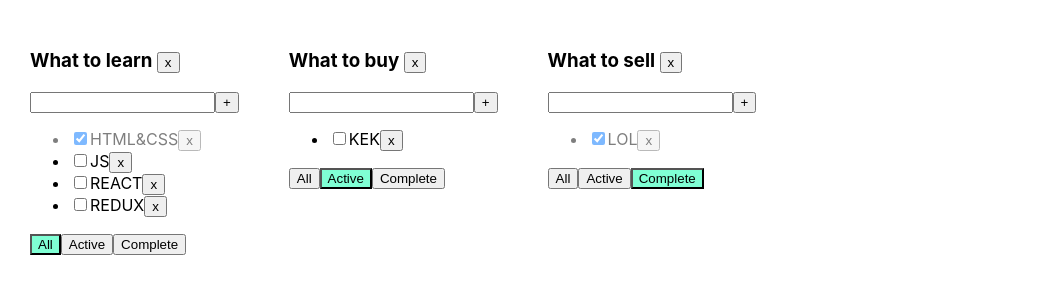
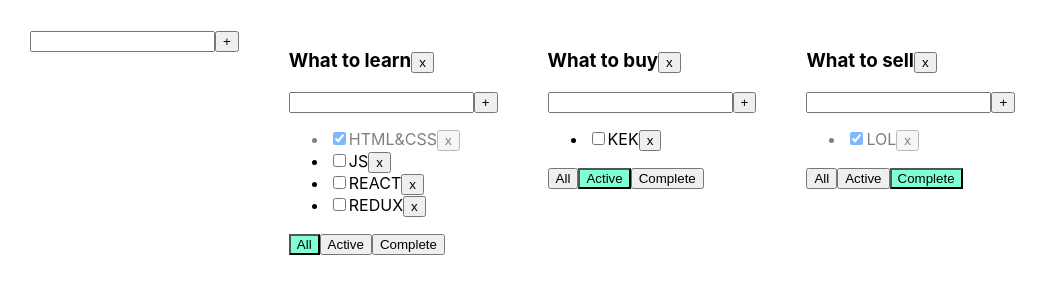
Before and after one commit to AltyAlty/react-project-todo-list, a React (Create React App) app: page / in a window 1280 px wide. Shown: the top 300 px of the page, without its empty margins (0-1048 px from the left). Built offline with nearby package versions, Linux system fonts and the light colour scheme.

Commit message:
add option to add multiple todolists, create AddItem component, refactor App and Todolist components

```diff
--- /dev/null
+++ b/src/AddItemForm.tsx
@@ -0,0 +1,48 @@
+import {ChangeEvent, KeyboardEvent, useState} from 'react';
+
+export type AddItemFormPropsType = {
+    addItem: (title: string) => void
+};
+
+export const AddItemForm = (props: AddItemFormPropsType) => {
+    let [newTaskTitle, setNewTaskTitle] = useState<string>('');
+    let [inputError, setInputError] = useState<string | null>(null);
+
+    const onNewTitleChangeHandler = (e: ChangeEvent<HTMLInputElement>) => {
+        setNewTaskTitle(e.currentTarget.value);
+    };
+
+    const onKeyPressHandler = (e: KeyboardEvent<HTMLInputElement>) => {
+        setInputError(null);
+
+        if (e.ctrlKey === true && e.charCode === 13) {
+            props.addItem(newTaskTitle);
+            setNewTaskTitle('');
+        }
+    };
+
+    const addItem = () => {
+        /*Метод "trim()" удаляет пробельные символы с начала и конца строки.*/
+        if (newTaskTitle.trim() !== '') {
+            props.addItem(newTaskTitle);
+            setNewTaskTitle('');
+        } else {
+            setInputError('Title is required');
+        }
+    };
+
+    return (
+        <div>
+            <input type='text'
+                   value={newTaskTitle}
+                   onChange={onNewTitleChangeHandler}
+                   onKeyPress={onKeyPressHandler}
+                   className={inputError ? 'error' : ''}
+            />
+
+            <button onClick={addItem}>+</button>
+
+            {inputError && <div className='error-message'>{inputError}</div>}
+        </div>
+    )
+};
--- a/src/App.tsx
+++ b/src/App.tsx
@@ -9,6 +9,7 @@
 import './App.css';
 import {TaskType, Todolist} from './Todolist';
 import {v1} from 'uuid';
+import {AddItemForm} from "./AddItemForm";
 
 export type FilterValuesType = 'all' | 'active' | 'complete';
 
@@ -17,6 +18,10 @@
     title: string
     filter: FilterValuesType
 };
+
+type TasksType = {
+    [key : string]: Array<TaskType>
+}
 
 function App() {
     let todolistID1 = v1();
@@ -32,7 +37,7 @@
     );
 
     /*Здесь используем ассоциативный массив.*/
-    let [tasks, setTasks] = useState({
+    let [tasks, setTasks] = useState<TasksType>({
         [todolistID1]: [
             {id: v1(), title: 'HTML&CSS', isDone: true},
             {id: v1(), title: 'JS', isDone: false},
@@ -108,8 +113,18 @@
         }
     };
 
+    function addTodolist(title: string) {
+        let tempTodolist: TodolistType = {id: v1(), title: title, filter: 'all'};
+
+        setTodolists([tempTodolist, ...todolists]);
+
+        setTasks({...tasks, [tempTodolist.id]: []});
+    };
+
     return (
         <div className='App'>
+            <AddItemForm addItem={addTodolist}/>
+
             {
                 todolists.map((tl) => {
                     let tasksForTodolist = tasks[tl.id];
--- a/src/Todolist.tsx
+++ b/src/Todolist.tsx
@@ -1,5 +1,6 @@
 import {FilterValuesType} from './App';
-import {ChangeEvent, KeyboardEvent, useState} from 'react';
+import {ChangeEvent} from 'react';
+import {AddItemForm} from './AddItemForm';
 
 export type TaskType = {
     id: string
@@ -20,32 +21,6 @@
 };
 
 export const Todolist = (props: PropsType) => {
-    let [newTaskTitle, setNewTaskTitle] = useState<string>('');
-    let [inputError, setInputError] = useState<string | null>(null);
-
-    const onNewTitleChangeHandler = (e: ChangeEvent<HTMLInputElement>) => {
-        setNewTaskTitle(e.currentTarget.value);
-    };
-
-    const onKeyPressHandler = (e: KeyboardEvent<HTMLInputElement>) => {
-        setInputError(null);
-
-        if (e.ctrlKey === true && e.charCode === 13) {
-            props.addTask(newTaskTitle, props.id);
-            setNewTaskTitle('');
-        }
-    };
-
-    const addTask = () => {
-        /*Метод "trim()" удаляет пробельные символы с начала и конца строки.*/
-        if (newTaskTitle.trim() !== '') {
-            props.addTask(newTaskTitle, props.id);
-            setNewTaskTitle('');
-        } else {
-            setInputError('Title is required');
-        }
-    };
-
     const onAllClickHandler = () => {
         props.changeFilter('all', props.id);
     };
@@ -62,22 +37,17 @@
         props.removeTodolist(props.id);
     };
 
+    const addTask = (title: string) => {
+        props.addTask(title, props.id)
+    };
+
     return (
         <div>
-            <h3>{props.title} <button onClick={removeTodolist}>x</button></h3>
+            <h3>{props.title}
+                <button onClick={removeTodolist}>x</button>
+            </h3>
 
-            <div>
-                <input type='text'
-                       value={newTaskTitle}
-                       onChange={onNewTitleChangeHandler}
-                       onKeyPress={onKeyPressHandler}
-                       className={inputError ? 'error' : ''}
-                />
-
-                <button onClick={addTask}>+</button>
-
-                {inputError && <div className='error-message'>{inputError}</div>}
-            </div>
+            <AddItemForm addItem={addTask}/>
 
             <ul>
                 {
```
